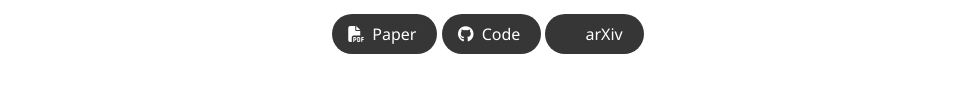
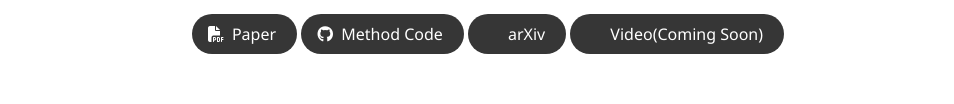
Before and after one commit to all-tact/all-tact.github.io, a plain HTML site: page index.html in a window 1280 px wide. Shown: the part 357-461 px from the top of the page, without its empty margins (152-1106 px from the left). Drawn offline with nearby package versions, Linux system fonts and the light colour scheme; some icons are missing; a web font is replaced by a local one.

Commit message:
Update index.html

```diff
--- a/index.html
+++ b/index.html
@@ -100,7 +100,7 @@
                     <span class="icon">
                       <i class="fab fa-github"></i>
                     </span>
-                    <span>Code</span>
+                    <span>Method Code</span>
                   </a>
                 </span>
 
@@ -114,6 +114,18 @@
                   <span>arXiv</span>
                 </a>
               </span>
+
+                <!-- Video Link -->
+                <span class="link-block">
+                  <a href="https://all-tact.github.io/" target="_blank"
+                  class="external-link button is-normal is-rounded is-dark">
+                  <span class="icon">
+                    <i class="ai ai-arxiv"></i>
+                  </span>
+                  <span>Video(Coming Soon)</span>
+                </a>
+              </span>
+
             </div>
           </div>
         </div>
```
